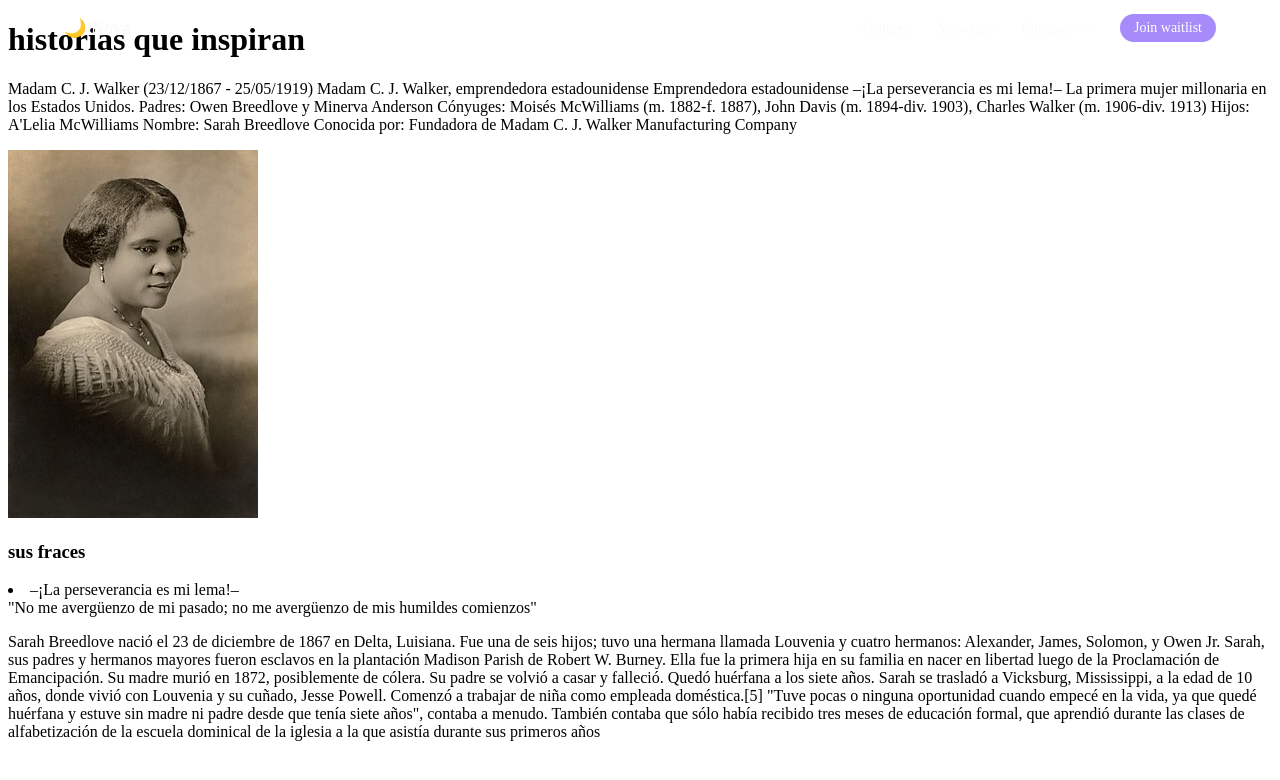
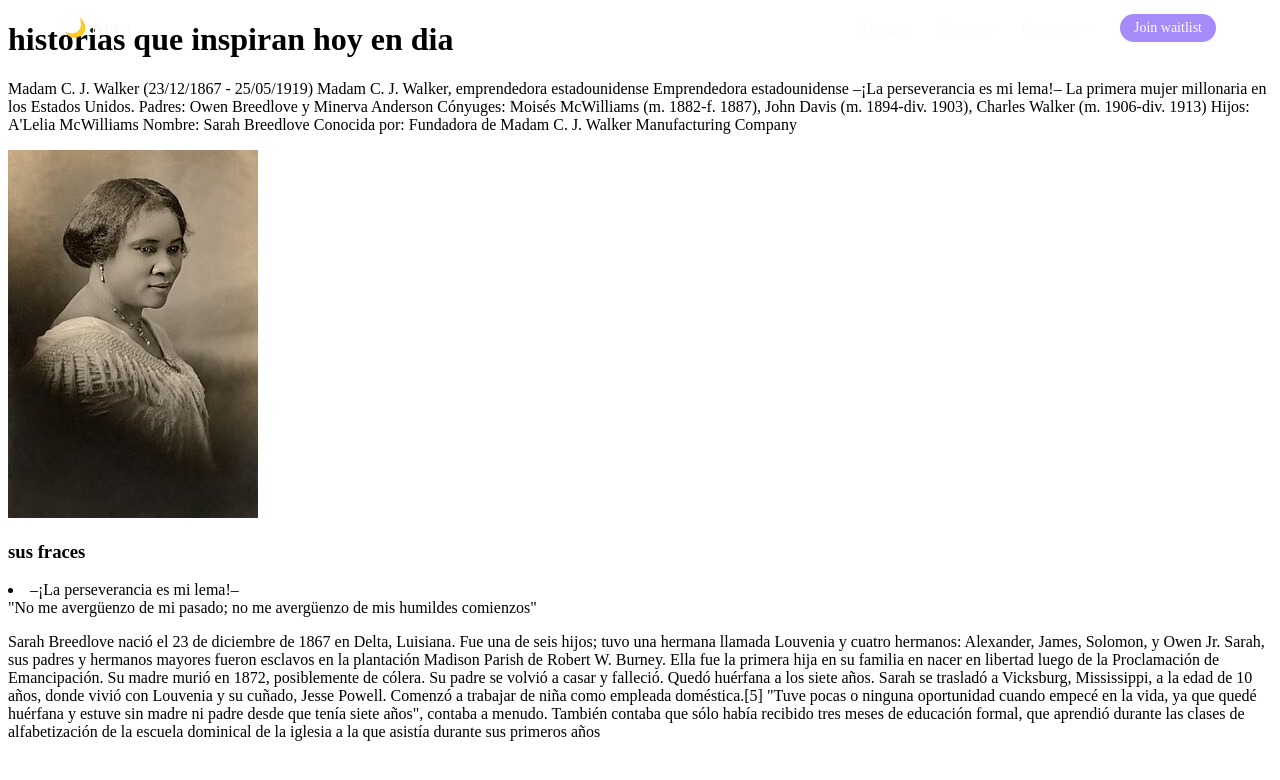
Before and after one commit to yuliethberrio29-ctrl/proyecto_final, a plain HTML site: page index.html in a window 1280 px wide. Drawn offline with Linux system fonts and the light colour scheme.

Commit message:
cambie el titulo de mi pagina

```diff
--- a/index.html
+++ b/index.html
@@ -9,7 +9,7 @@
 </head>
 <body>
     <div>
-        <h1> historias que inspiran </h1>
+        <h1> historias que inspiran hoy en dia </h1>
      <p> Madam C. J. Walker
 (23/12/1867 - 25/05/1919)
 Madam C. J. Walker, emprendedora estadounidense
```
